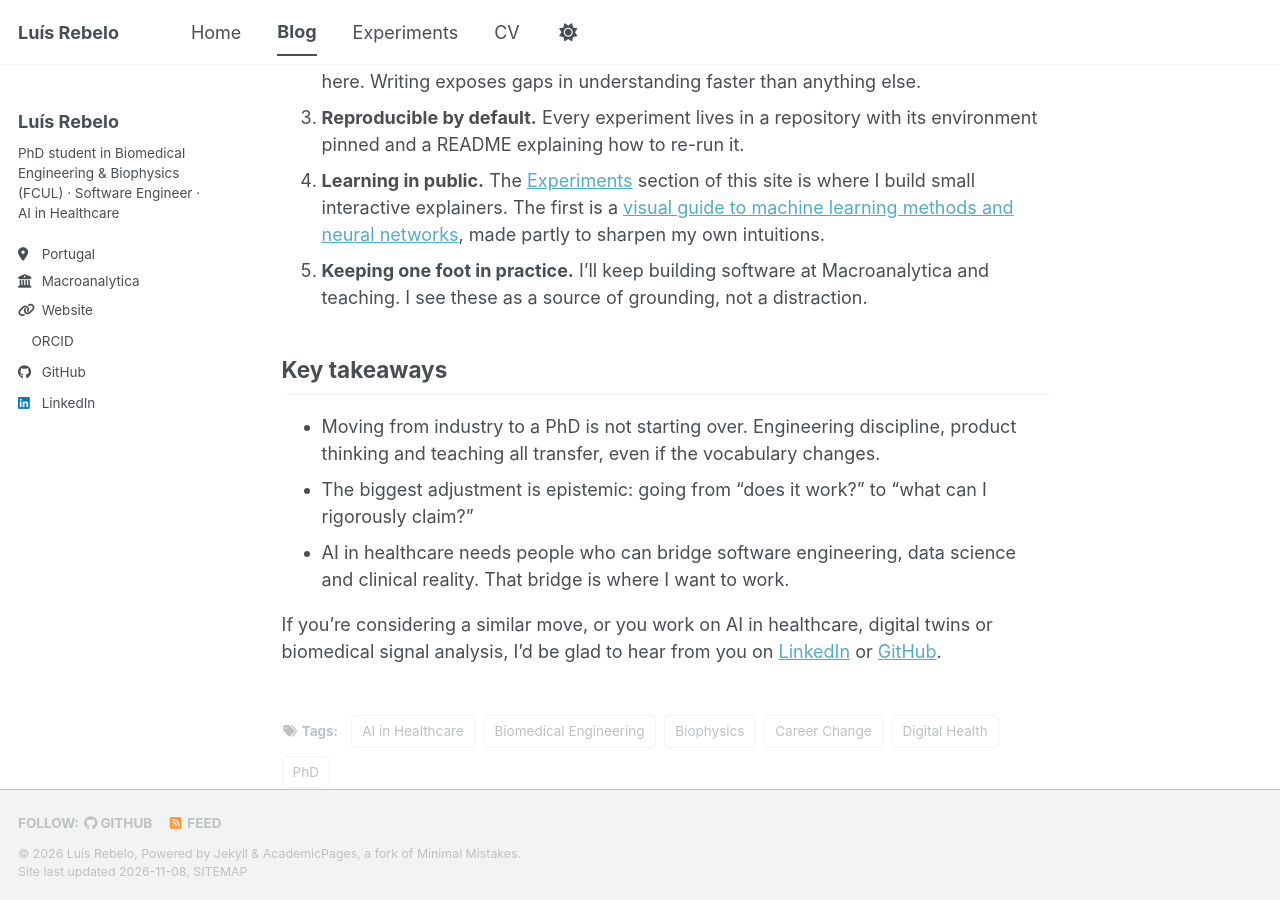
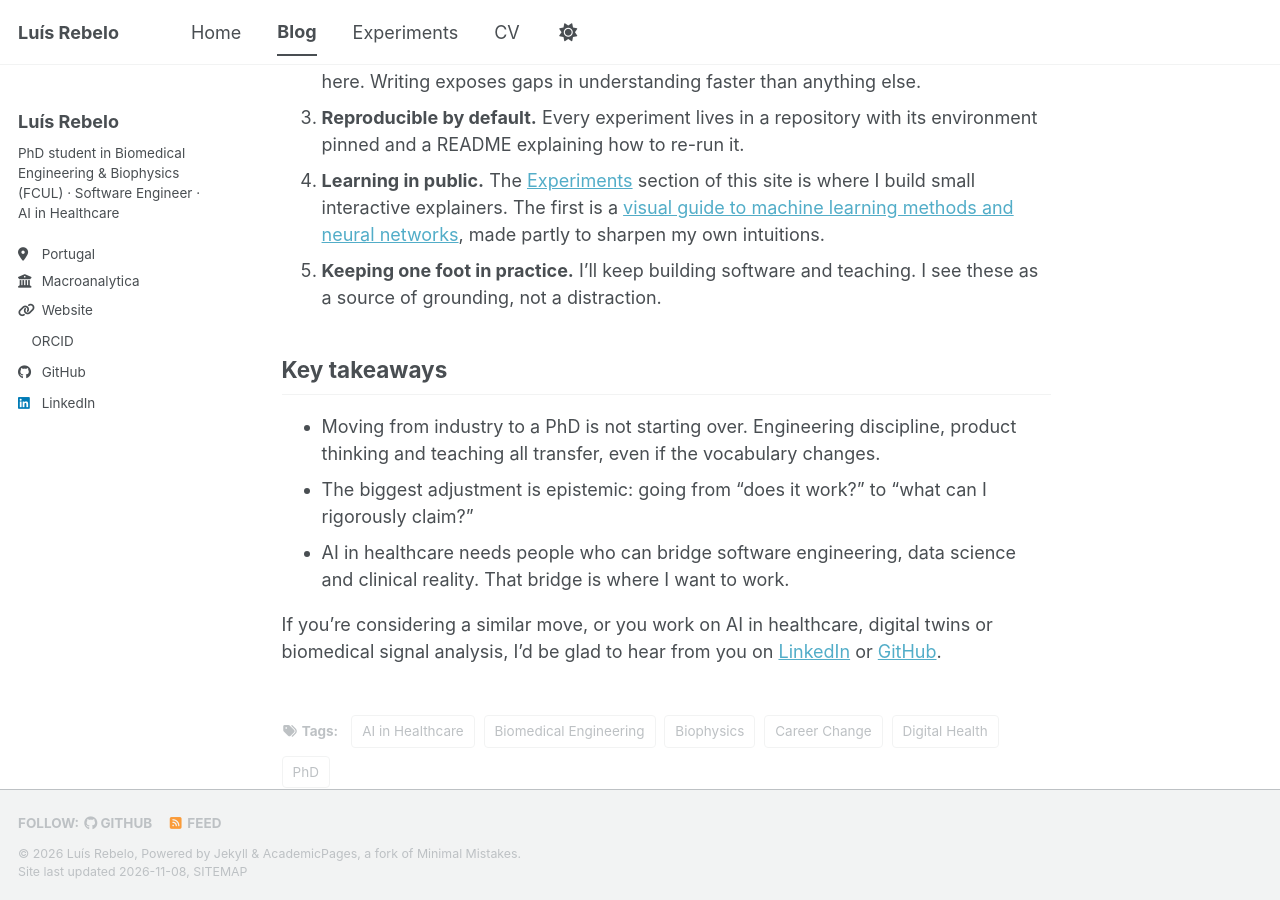
Before and after one commit to luismsrebelo/luismsrebelo.github.io, a Jekyll site: the page built from _posts/2026-11-08-starting-a-phd-in-biomedical-engineering.md, in a window 1280 px wide and 900 px high, scrolled down 2531 px. Built offline with Jekyll 4.4.1, drawn with Linux system fonts in a browser that asks for light colours; a style sheet for code colours, icons or effects is not loaded.

Commit message:
Update 2026-11-08-starting-a-phd-in-biomedical-engineering.md

```diff
--- a/_posts/2026-11-08-starting-a-phd-in-biomedical-engineering.md
+++ b/_posts/2026-11-08-starting-a-phd-in-biomedical-engineering.md
@@ -60,7 +60,7 @@ A few habits I'm committing to:
 2. **Writing every week.** I write my notes in LaTeX, and some of them will become posts here. Writing exposes gaps in understanding faster than anything else.
 3. **Reproducible by default.** Every experiment lives in a repository with its environment pinned and a README explaining how to re-run it.
 4. **Learning in public.** The [Experiments](/experiments/) section of this site is where I build small interactive explainers. The first is a [visual guide to machine learning methods and neural networks](/experiments/machine-learning-visual-guide/), made partly to sharpen my own intuitions.
-5. **Keeping one foot in practice.** I'll keep building software at Macroanalytica and teaching. I see these as a source of grounding, not a distraction.
+5. **Keeping one foot in practice.** I'll keep building software and teaching. I see these as a source of grounding, not a distraction.
 
 ## Key takeaways
 
```
